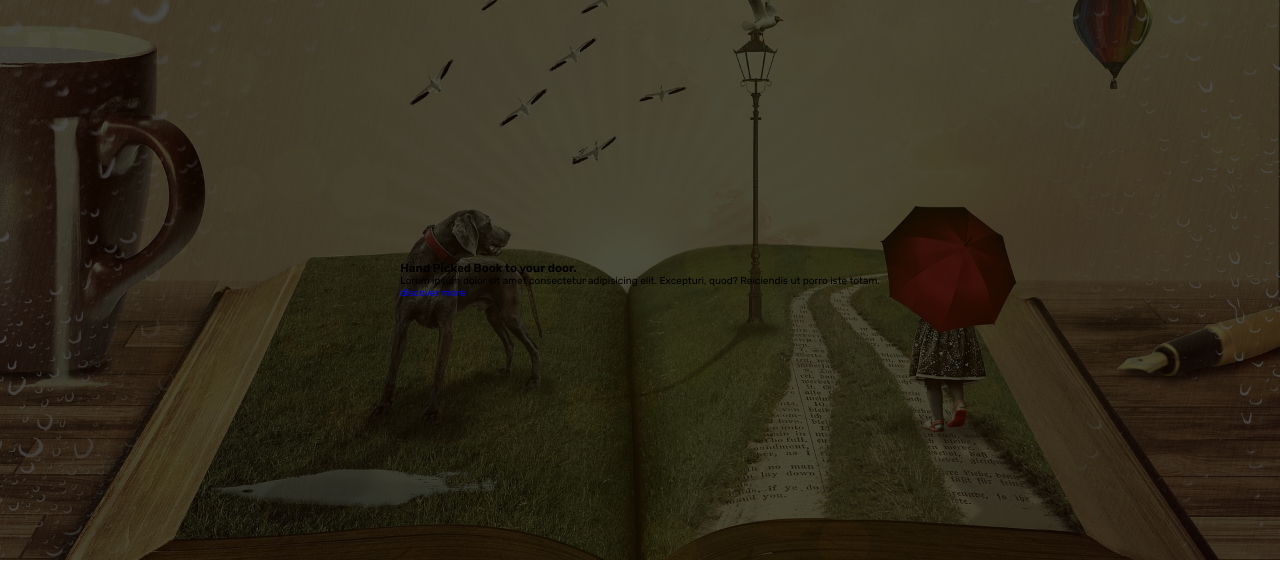
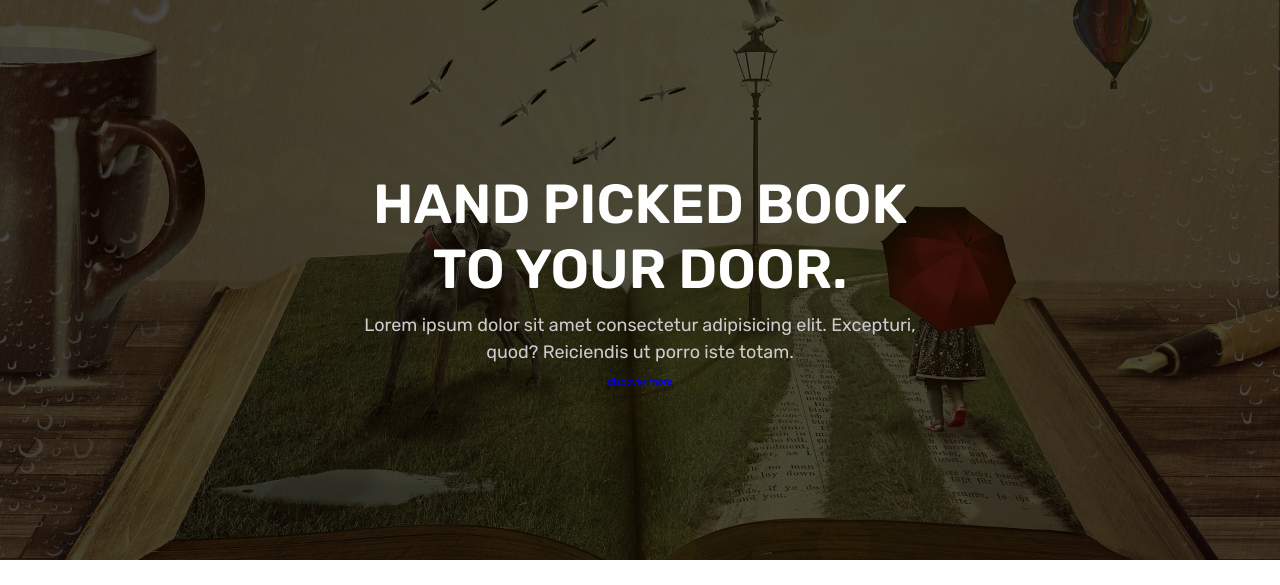
Before and after one commit to Lanarus/book-story, a PHP site: page /home.php in a window 1280 px wide. Shown: the top 585 px of the page. Run offline with PHP 8.4, Linux system fonts and the light colour scheme; the visitor is signed in with stand-in values (Sample User, id 1); data that the repository does not hold is empty.

Commit message:
home content style

```diff
--- a/css/style.css
+++ b/css/style.css
@@ -115,3 +115,21 @@ section{
    align-items: center;
    justify-content: center;
 }
+
+.home .content{
+   text-align: center;
+   width: 60rem;
+}
+
+.home .content h3{
+   font-size: 5.5rem;
+   color:var(--white);
+   text-transform: uppercase;
+}
+
+.home .content p{
+   font-size:1.8rem;
+   color:var(--light-white);
+   padding:1rem 0;
+   line-height: 1.5;
+}
```
